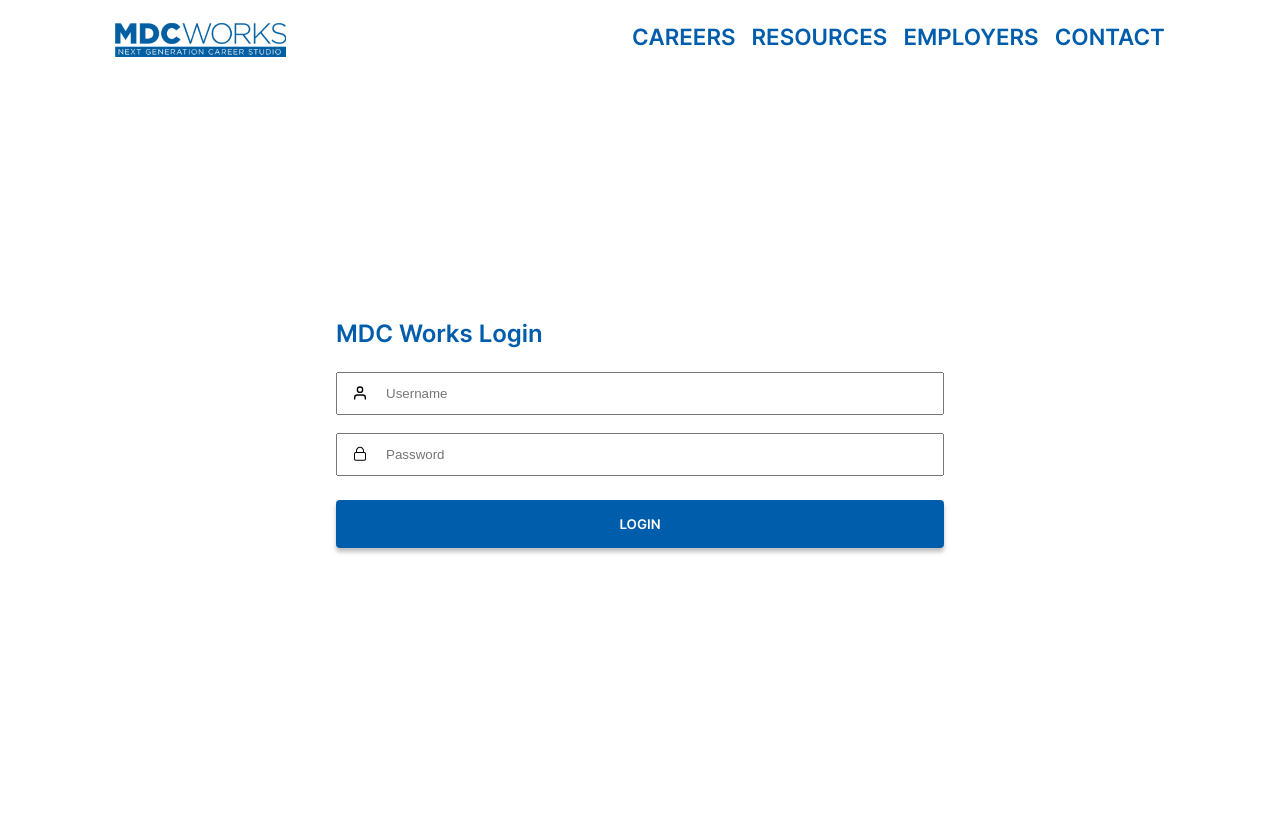
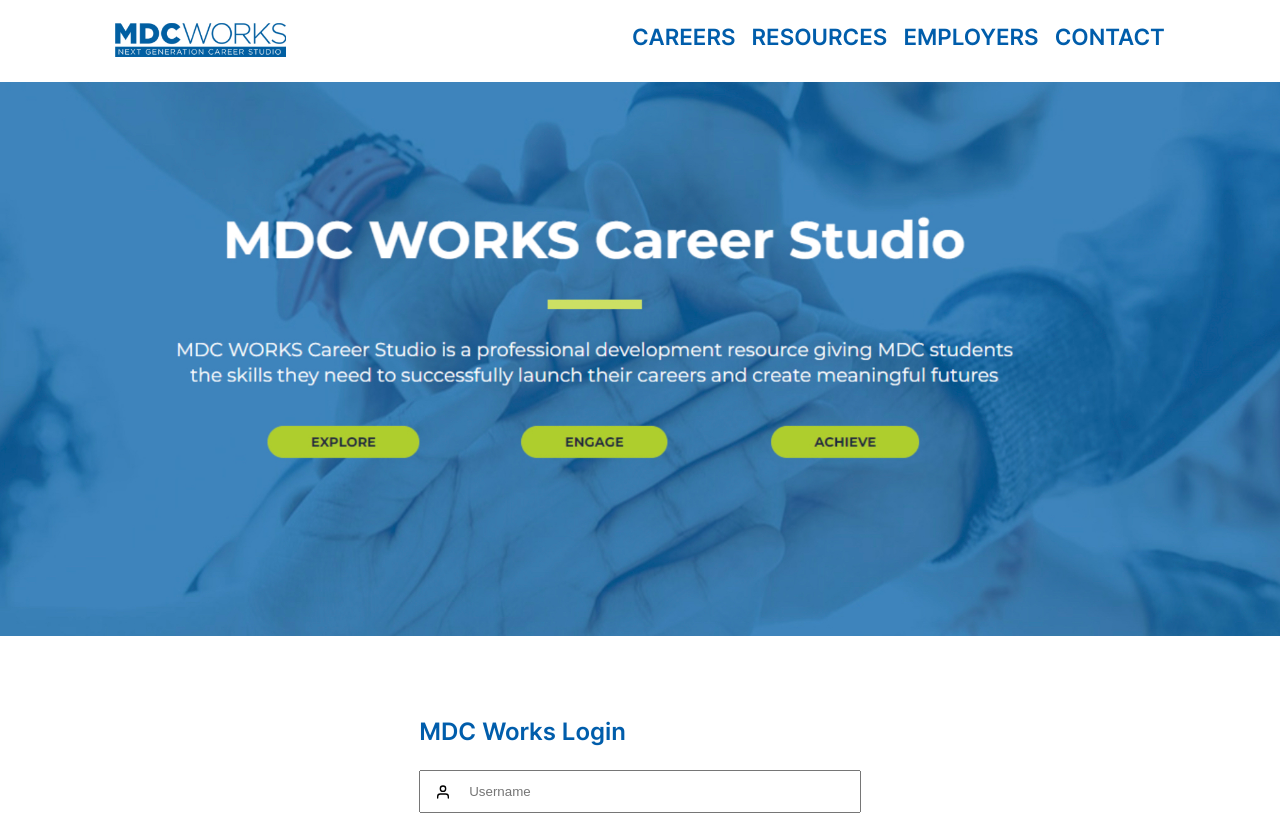
Before and after one commit to ivanapejicic/mdcworks, a React (Create React App) app in the folder client/: page / in a window 1280 px wide. Shown: the top 814 px of the page. Built offline with nearby package versions, Linux system fonts and the light colour scheme.

Commit message:
Added an image to home page with a short intro about website's purpose

```diff
--- a/client/src/App.scss
+++ b/client/src/App.scss
@@ -6,7 +6,6 @@
   margin: 0;
   padding: 0;
   height: 100%;
-
 }
 
 * {
--- a/client/src/assets/components/Header/Header.scss
+++ b/client/src/assets/components/Header/Header.scss
@@ -33,7 +33,7 @@
         margin: auto;
 
         &-link {
-            margin-right: .2rem;
+            margin-right: .5rem;
             text-decoration: none;
             color: $mdcblue;
             font-family: 'Inter';
--- a/client/src/assets/pages/Login/Login.js
+++ b/client/src/assets/pages/Login/Login.js
@@ -2,6 +2,7 @@
 import { FiUser } from "react-icons/fi";
 import { GoLock } from "react-icons/go";
 import Header from '../../components/Header/Header';
+import blue from '../../images/blueimg.jpg'
 
 function Login(){
 
@@ -21,6 +22,9 @@
     return(
         <>
         <Header/>
+        <div className='main'>
+        <img className='image' src={blue}/>
+
         <div className='login'>
             <form className='form' onSubmit={handleSubmit}>
                 <h2 className='form__title'>MDC Works Login</h2>
@@ -38,6 +42,7 @@
 
             </form>
         </div>
+        </div>
         </>
     )
 }
--- a/client/src/assets/pages/Login/Login.scss
+++ b/client/src/assets/pages/Login/Login.scss
@@ -2,45 +2,44 @@
 @use '../../styles/partials/mixin' as *;
 @use '../../styles/partials/variables' as *;
 
+.main{
+    display:flex;
+    flex-direction: column;
+    align-items: center;
+    box-sizing: border-box;
+    margin-top: .5rem;
+
+}
+.image{
+    width: 100%;
+    height: auto;
+    margin-bottom: 1rem;
+}
 .login {
-    position: relative;
     display: flex;
-    // flex-direction: column;
     align-items: center;
     justify-content: center;
-    height: 70vh;
+    height: 45vh;
+    width: 40vh;
 
     @include desktop {
-        height: 50vh;
-        margin-top: 10rem;
+        width: 60vh;
     }
 
     &__title {
-        padding: 1rem;
+        padding: .5rem;
         text-align: center;
-
-        @include tablet {
-            padding: .5rem 3.5rem;
-        }
     }
 
     .form {
         width: 100%;
-        padding: 1rem;
-
-        @include tablet{
-            width: 70%;
-        }
-        @include desktop{
-            width: 50%;
-        }
+        padding: 1.2rem;
 
         &__title {
             margin-bottom: .5rem;
             color: $mdcblue;
             padding: 1rem 0;
             font-family: 'Inter';
-
         }
 
         &__container {
```
Also changed, not shown: client/src/assets/images/blueimg.jpg (added).
